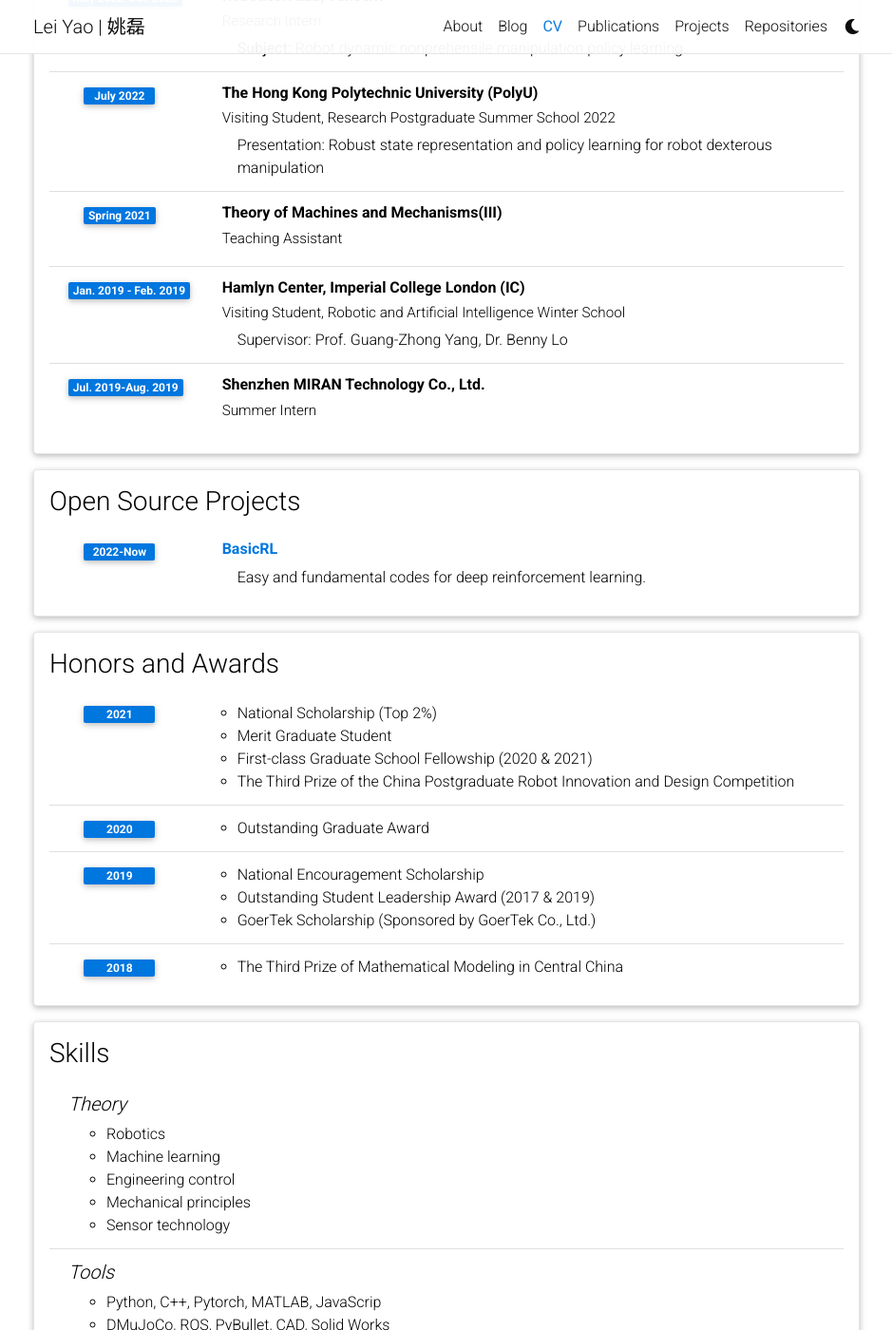
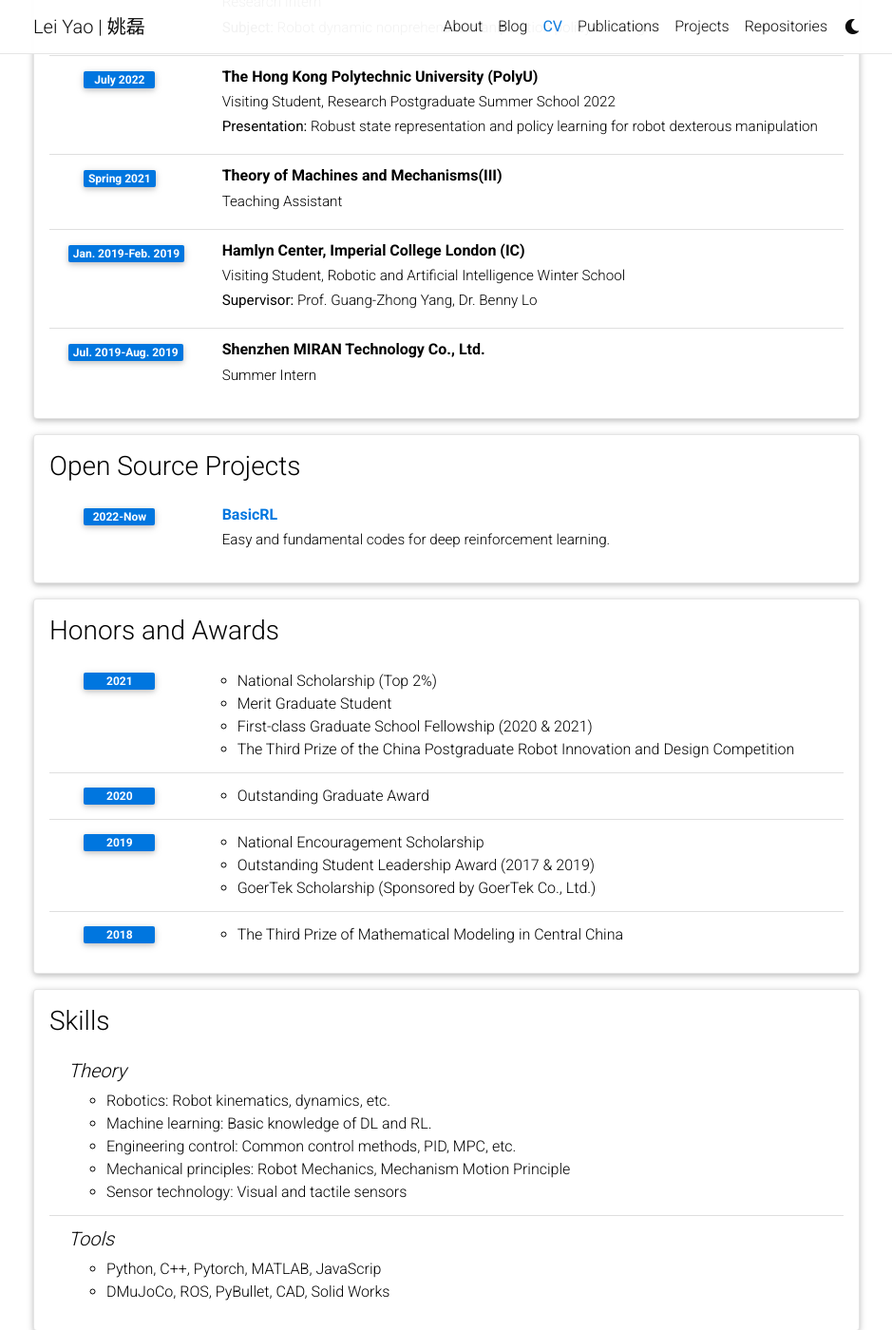
Before and after one commit to RayYoh/RayYoh.github.io, a Jekyll site: the page built from _pages/cv.md, in a window 1280 px wide and 1400 px high, scrolled down 772 px. Shown: the whole window at 95% size, without its empty margins (170-1109 px from the left). Built offline with Jekyll 4.4.1, drawn with Linux system fonts in a browser that asks for light colours; comment, search, counter and statistics services are not loaded; a style sheet for code colours, icons or effects is not loaded.

Commit message:
update cv

```diff
--- a/_data/cv.yml
+++ b/_data/cv.yml
@@ -30,7 +30,7 @@
     - institution: The Hong Kong Polytechnic University (PolyU)
       title: Visiting Student, Research Postgraduate Summer School 2022
       year: July 2022
-      description: 'Presentation: Robust state representation and policy learning for robot dexterous manipulation'
+      description: '<b>Presentation:</b> Robust state representation and policy learning for robot dexterous manipulation'
 
     - institution: Theory of Machines and Mechanisms(III)
       title: Teaching Assistant
@@ -38,8 +38,8 @@
 
     - institution: Hamlyn Center, Imperial College London (IC)
       title: Visiting Student, Robotic and Artificial Intelligence Winter School
-      year: Jan. 2019 - Feb. 2019
-      description: 'Supervisor: Prof. Guang-Zhong Yang, Dr. Benny Lo'
+      year: Jan. 2019-Feb. 2019
+      description: '<b>Supervisor:</b> Prof. Guang-Zhong Yang, Dr. Benny Lo'
 
     - institution: Shenzhen MIRAN Technology Co., Ltd.
       title: Summer Intern
@@ -78,11 +78,11 @@
   contents:
     - title: Theory
       items:
-        - Robotics
-        - Machine learning
-        - Engineering control
-        - Mechanical principles
-        - Sensor technology
+        - 'Robotics: Robot kinematics, dynamics, etc.'
+        - 'Machine learning: Basic knowledge of DL and RL.'
+        - 'Engineering control: Common control methods, PID, MPC, etc.'
+        - 'Mechanical principles: Robot Mechanics, Mechanism Motion Principle'
+        - 'Sensor technology: Visual and tactile sensors'
     - title: Tools
       items:
         - Python, C++, Pytorch, MATLAB, JavaScrip
--- a/_includes/cv/time_table.html
+++ b/_includes/cv/time_table.html
@@ -17,20 +17,7 @@
             <h6 class="ml-1 ml-md-4" style="font-size: 0.95rem;">{{content.title}}</h6>
             {% endif %}
             {% if content.description %}
-              <ul class="items">
-                {% for item in content.description %}
-                    {% if item.contents %}
-                      <span class="item-title">{{ item.title }}</span>
-                      <ul class="subitems">
-                      {% for subitem in item.contents %}
-                        <li><span class="subitem">{{ subitem }}</span></li>
-                      {% endfor %}
-                      </ul>
-                    {% else %}
-                      <span class="item">{{ item }}</span>
-                    {% endif %}
-                {% endfor %}
-              </ul>
+            <h6 class="ml-1 ml-md-4" style="font-size: 0.95rem;">{{content.description}}</h6>
             {% endif %}
             {% if content.items %}
               <ul class="items">
```
